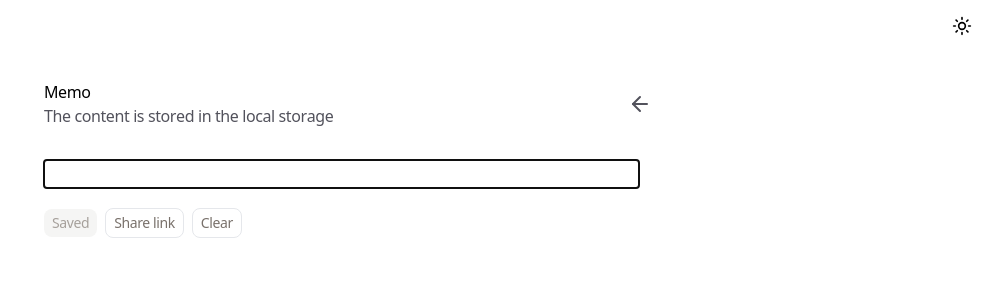
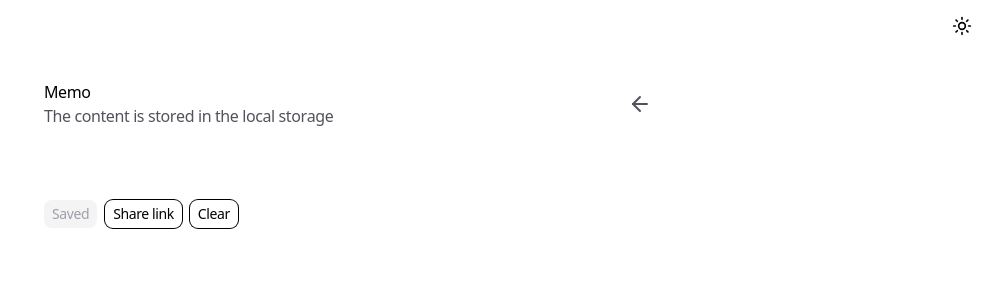
Before and after one commit to kidow/journey, a Next.js app: page /memo in a window 1280 px wide. Shown: the top 300 px of the page, without its empty margins (292-1280 px from the left). Built offline with nearby package versions, Linux system fonts and the light colour scheme.

Commit message:
feat: initial simple editor

```diff
--- a/app/(sm)/memo/client.tsx
+++ b/app/(sm)/memo/client.tsx
@@ -1,18 +1,24 @@
 'use client'
 
+import type { Editor } from '@tiptap/core'
 import { EditorContent, useEditor } from '@tiptap/react'
-import type { Content, Editor } from '@tiptap/react'
+import type { Content } from '@tiptap/react'
 import StarterKit from '@tiptap/starter-kit'
 import { Header } from 'components'
 import { useEffect, useState } from 'react'
 import { useCopyToClipboard, useLocalStorage } from 'services'
 import { useDebouncedCallback } from 'use-debounce'
 
+const INITIAL_CONTENT: Content = {
+  type: 'doc',
+  content: [{ type: 'paragraph' }]
+}
+
 export default function Client(): React.ReactElement {
-  const [content, setContent] = useLocalStorage<Content>('content', {
-    type: 'doc',
-    content: [{ type: 'paragraph' }]
-  })
+  const [content, setContent] = useLocalStorage<Content>(
+    'content',
+    INITIAL_CONTENT
+  )
   const [saveStatus, setSaveStatus] = useState('Saved')
   const [hydrated, setHydrated] = useState(false)
   const copy = useCopyToClipboard()
@@ -27,6 +33,15 @@ export default function Client(): React.ReactElement {
 
   const editor = useEditor({
     extensions: [StarterKit],
+    editorProps: {
+      attributes: {
+        class: 'focus:outline-none'
+      }
+    },
+    onCreate: ({ editor }) => {
+      const content = window.localStorage.getItem('content')
+      if (content) editor.commands.setContent(JSON.parse(content))
+    },
     onUpdate: ({ editor }) => {
       setSaveStatus('Typing...')
       onUpdate(editor)
@@ -52,22 +67,23 @@ export default function Client(): React.ReactElement {
         description="The content is stored in the local storage"
       />
       <div className="min-h-96 pb-80">
-        <div className="prose dark:prose-invert ">
-          <EditorContent editor={editor} />
-        </div>
+        <EditorContent editor={editor} spellCheck={false} />
         <div className="mt-4 flex items-center gap-2 text-sm">
-          <span className="rounded-lg bg-stone-100 px-2 py-1 text-stone-400">
+          <span className="rounded-lg bg-zinc-100 px-2 py-1 text-zinc-400 dark:bg-zinc-800 dark:text-zinc-500">
             {saveStatus}
           </span>
           <button
             onClick={onShareLink}
-            className="rounded-lg border px-2 py-1 text-stone-500"
+            className="rounded-lg ring px-2 py-1 dark:ring-zinc-700 dark:text-zinc-400"
           >
             Share link
           </button>
           <button
-            onClick={() => editor?.commands.clearContent()}
-            className="rounded-lg border px-2 py-1 text-stone-500"
+            onClick={() => {
+              editor?.commands.clearContent()
+              setContent(INITIAL_CONTENT)
+            }}
+            className="rounded-lg ring px-2 py-1 dark:ring-zinc-700 dark:text-zinc-400"
           >
             Clear
           </button>
--- a/app/globals.css
+++ b/app/globals.css
@@ -1,16 +1,7 @@
 @import 'tailwindcss';
-@plugin '@tailwindcss/typography';
 @custom-variant dark (&:is(.dark *));
 
 @layer base {
-  *,
-  ::after,
-  ::before,
-  ::backdrop,
-  ::file-selector-button {
-    border-color: var(--color-gray-200, currentColor);
-  }
-
   button {
     @apply cursor-pointer;
   }
--- a/app/layout.tsx
+++ b/app/layout.tsx
@@ -48,7 +48,7 @@ export default function RootLayout({ children }: ReactProps) {
           storageKey="theme"
           defaultTheme="system"
         >
-          <NextTopLoader color="#93c5fd" height={8} />
+          <NextTopLoader color="#94a3b8" height={4} />
           {children}
           <Theme />
           <Toaster />
--- /dev/null
+++ b/components/Editor/index.tsx
@@ -0,0 +1,7 @@
+'use client'
+
+function Editor(): React.ReactElement {
+  return <div>Editor</div>
+}
+
+export default Editor
--- a/components/Header/index.tsx
+++ b/components/Header/index.tsx
@@ -33,9 +33,9 @@ function Header({ title, description }: Props): React.ReactElement {
       <AnimatePresence>
         {pathname !== '/' && (
           <motion.button
-            initial={{ opacity: 0, x: -10 }}
+            initial={{ opacity: 0, x: 10 }}
             animate={{ opacity: 1, x: 0 }}
-            exit={{ opacity: 0, x: 10 }}
+            exit={{ opacity: 0, x: -10 }}
             transition={{ duration: 0.3 }}
             onClick={() => {
               const currentDomain = window.location.hostname
@@ -49,9 +49,8 @@ function Header({ title, description }: Props): React.ReactElement {
                 back()
               }
             }}
-            className="hover:-translate-x-1 duration-150"
           >
-            <ArrowLeftIcon className="size-6 text-zinc-600 dark:text-zinc-500" />
+            <ArrowLeftIcon className="size-6 hover:-translate-x-1 duration-150 text-zinc-600 dark:text-zinc-500 hover:text-zinc-700 dark:hover:text-zinc-400" />
           </motion.button>
         )}
       </AnimatePresence>
--- a/package.json
+++ b/package.json
@@ -26,7 +26,7 @@
   },
   "devDependencies": {
     "@tailwindcss/postcss": "^4.1.3",
-    "@tailwindcss/typography": "^0.5.16",
+    "@tiptap/core": "^2.11.7",
     "@trivago/prettier-plugin-sort-imports": "^5.2.2",
     "@types/node": "^22.14.1",
     "@types/react": "^19.1.1",
@@ -35,5 +35,7 @@
     "prettier-plugin-tailwindcss": "^0.6.11",
     "tailwindcss": "^4.1.3",
     "typescript": "^5.8.3"
-  }
+  },
+  "author": "Dongwook Kim <wcgo2ling@gmail.com>",
+  "homepage": "https://dev.dongwook.kim"
 }
--- a/services/hooks/index.tsx
+++ b/services/hooks/index.tsx
@@ -41,8 +41,7 @@ export function useLocalStorage<T>(
       const content = JSON.parse(decodeURIComponent(atob(c)))
       setStoredValue(content)
     } else if (!!item) {
-      console.log('item', item)
-      //   setStoredValue(JSON.parse(item))
+      setStoredValue(JSON.parse(item))
     }
   }, [key, searchParams])
 
```
Also changed, not shown: 1 other file (tests, documents, lock files or other folders).
